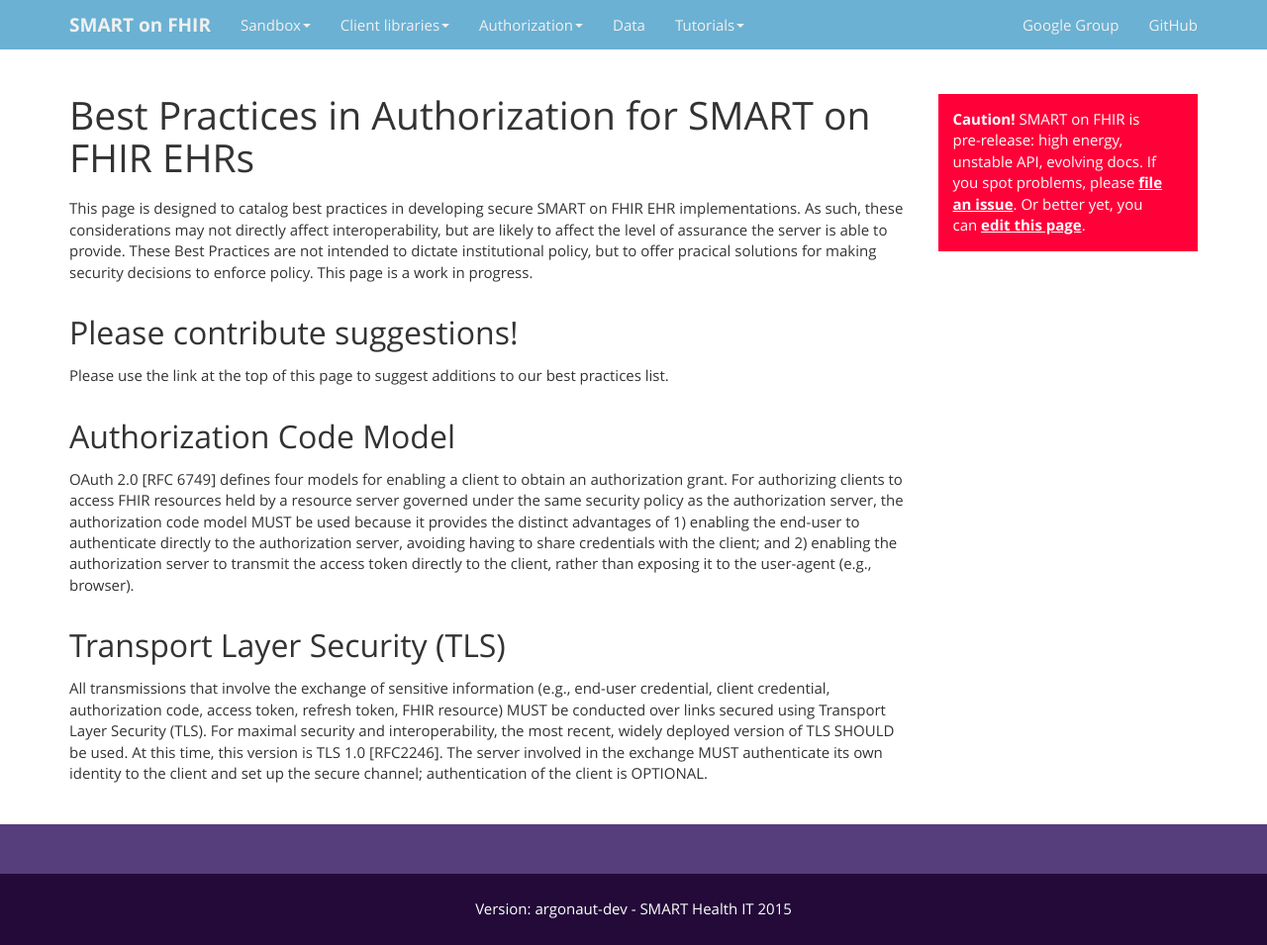
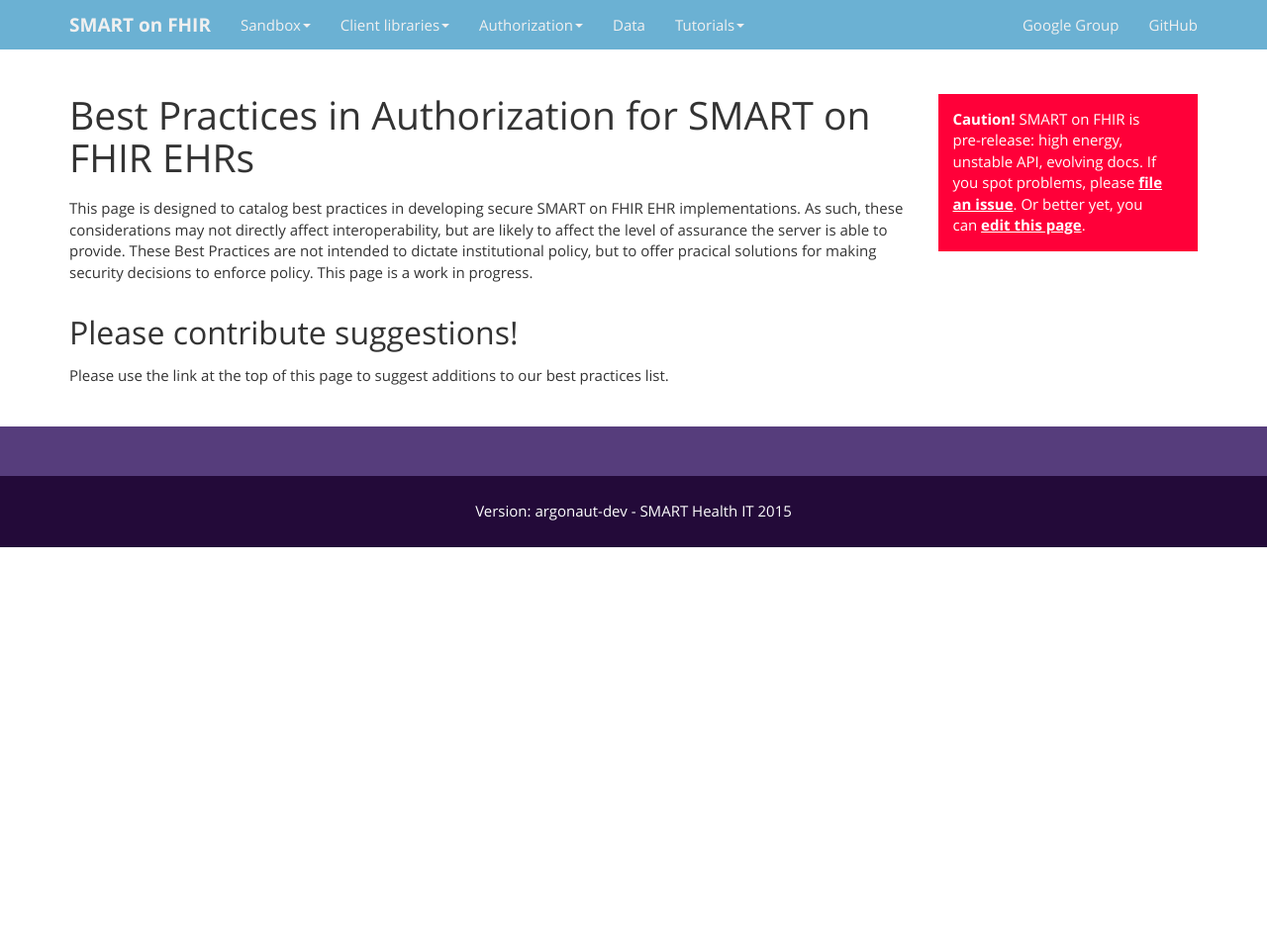
Before and after one commit to smart-on-fhir/smart-on-fhir.github.io, a Jekyll site: the page built from authorization/best-practices/index.md, in a window 1280 px wide. Shown: the whole page at 99% size. Built offline with Jekyll 4.4.1, drawn with Linux system fonts in a browser that asks for light colours; Markdown is read by kramdown in place of the engine named in the settings; after the commit the page ends 900 px from its top, so only the background shows below that.

Commit message:
Deleted entries 1-2
I think we should resolve what is needed w.r.t. server conformance before putting anything in the "Best Practices" section.

I suspect the sponsors are looking for more than "best practices."

```diff
--- a/authorization/best-practices/index.md
+++ b/authorization/best-practices/index.md
@@ -16,26 +16,3 @@
 
 Please use the link at the top of this page to suggest additions to our best
 practices list.
-
-## Authorization Code Model
-
-OAuth 2.0 [RFC 6749] defines four models for enabling a client to obtain an
-authorization grant.   For authorizing clients to access FHIR resources held
-by a resource server governed under the same security policy as the
-authorization server, the authorization code model MUST be used because it
-provides the distinct advantages of 1) enabling the end-user to authenticate
-directly to the authorization server, avoiding having to share credentials
-with the client; and 2) enabling the authorization server to transmit the
-access token directly to the client, rather than exposing it to the
-user-agent (e.g., browser).
-
-## Transport Layer Security (TLS)
-
-All transmissions that involve the exchange of sensitive information
-(e.g., end-user credential, client credential, authorization code, access
-token, refresh token, FHIR resource) MUST be conducted over links secured
-using Transport Layer Security (TLS).  For maximal security and interoperability,
-the most recent, widely deployed version of TLS SHOULD be used.  At this time,
-this version is TLS 1.0 [RFC2246].  The server involved in the exchange MUST
-authenticate its own identity to the client and set up the secure channel;
-authentication of the client is OPTIONAL.
```
